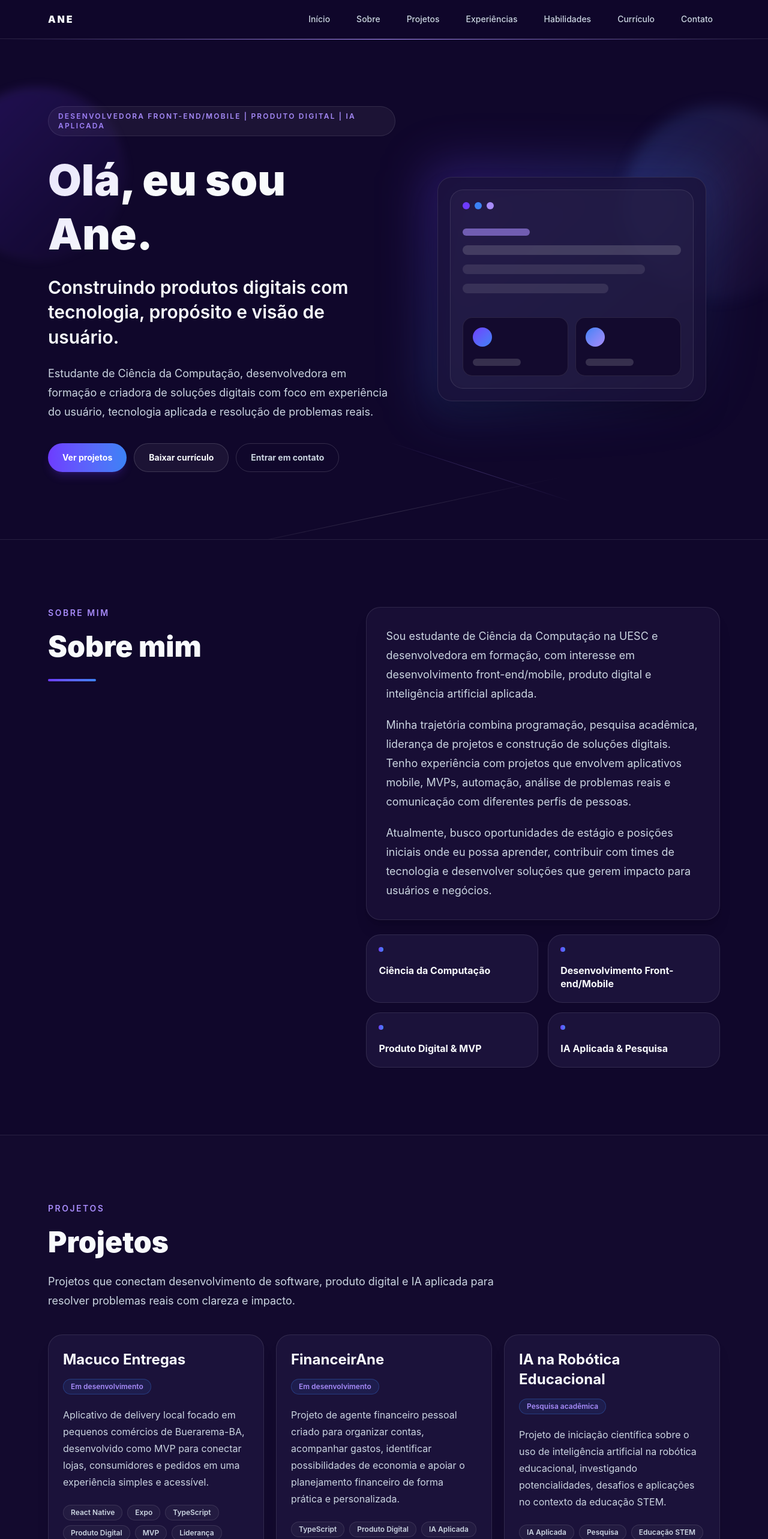
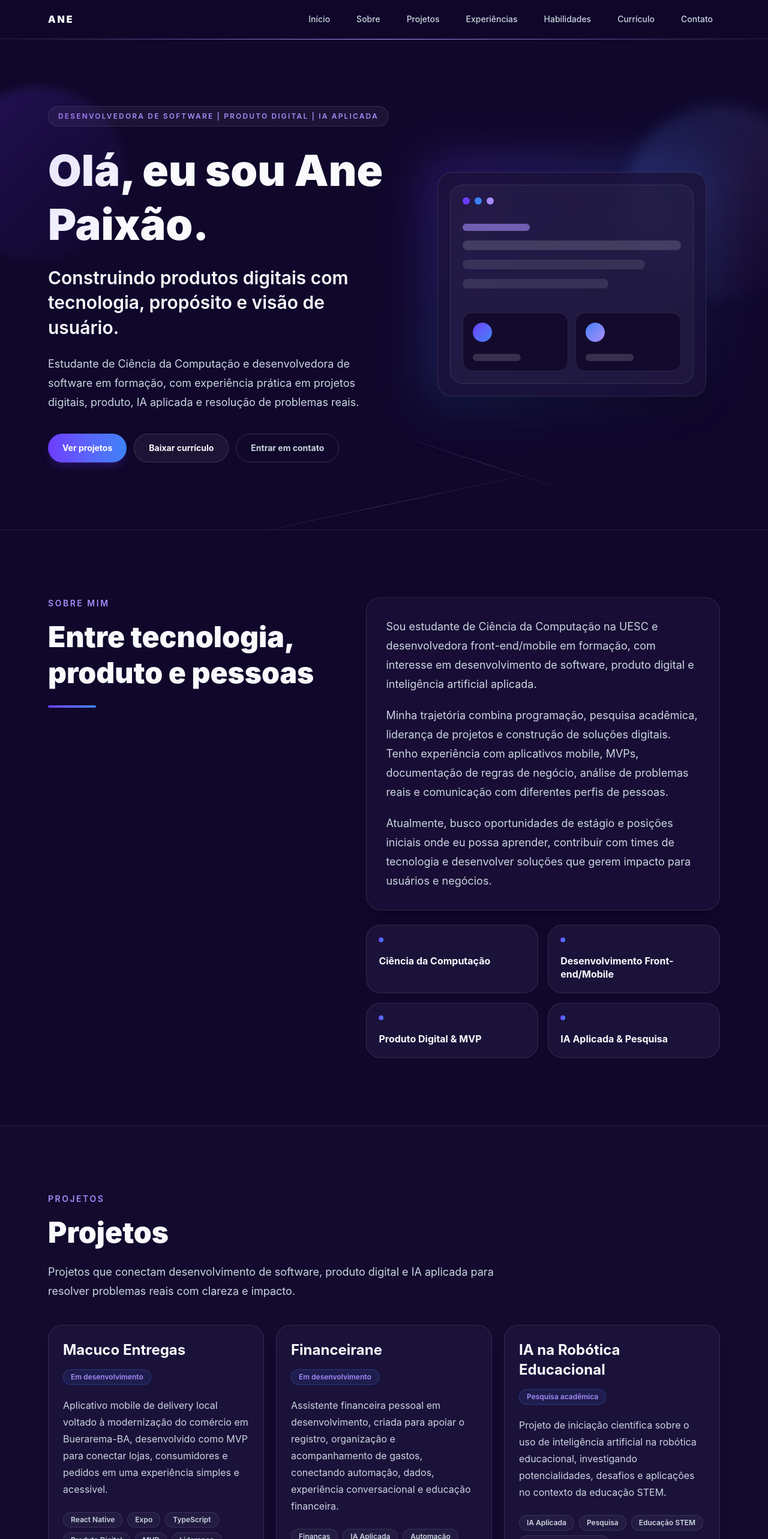
Before and after one commit to anepaixao/portfolio-ane-paixao, a React (Vite) app: page / in a window 1280 px wide. Shown: the top 2566 px of the page at 60% size. Built offline with nearby package versions, Linux system fonts and the light colour scheme.

Commit message:
copy: refine hero positioning

```diff
--- a/src/components/sections/About.tsx
+++ b/src/components/sections/About.tsx
@@ -21,7 +21,7 @@ export function About() {
             className="mt-4 text-3xl font-black leading-tight text-portfolio-text sm:text-4xl lg:text-5xl"
             id="about-title"
           >
-            Sobre mim
+            Entre tecnologia, produto e pessoas
           </h2>
           <div className="mt-6 h-1 w-20 rounded-full bg-gradient-to-r from-portfolio-purple to-portfolio-blue" />
         </div>
@@ -30,20 +30,20 @@ export function About() {
           <div className="rounded-3xl border border-white/10 bg-portfolio-card/75 p-6 shadow-xl shadow-black/10 sm:p-8">
             <div className="space-y-5 text-base leading-8 text-portfolio-muted sm:text-lg">
               <p>
-                Sou estudante de Ciência da Computação na UESC e desenvolvedora
-                em formação, com interesse em desenvolvimento front-end/mobile,
+                Sou estudante de Ciência da Computação na UESC e desenvolvedora front-end/mobile
+                em formação, com interesse em desenvolvimento de software,
                 produto digital e inteligência artificial aplicada.
               </p>
               <p>
-                Minha trajetória combina programação, pesquisa acadêmica,
-                liderança de projetos e construção de soluções digitais. Tenho
-                experiência com projetos que envolvem aplicativos mobile, MVPs,
-                automação, análise de problemas reais e comunicação com
-                diferentes perfis de pessoas.
+               Minha trajetória combina programação, pesquisa acadêmica,
+               liderança de projetos e construção de soluções digitais.
+               Tenho experiência com aplicativos mobile, MVPs, documentação
+               de regras de negócio, análise de problemas reais e
+               comunicação com diferentes perfis de pessoas.
               </p>
               <p>
-                Atualmente, busco oportunidades de estágio e posições iniciais
-                onde eu possa aprender, contribuir com times de tecnologia e
+                Atualmente, busco oportunidades de estágio e posições
+                iniciais onde eu possa aprender, contribuir com times de tecnologia e
                 desenvolver soluções que gerem impacto para usuários e negócios.
               </p>
             </div>
--- a/src/components/sections/Hero.tsx
+++ b/src/components/sections/Hero.tsx
@@ -14,11 +14,11 @@ export function Hero() {
       <div className="section-shell grid min-h-[calc(100svh-64px)] items-center gap-12 py-20 sm:py-24 lg:grid-cols-[1.08fr_0.92fr] lg:py-28">
         <div className="max-w-3xl">
           <p className="inline-flex rounded-full border border-white/10 bg-white/5 px-4 py-2 text-xs font-semibold uppercase tracking-[0.18em] text-portfolio-lilac">
-            Desenvolvedora Front-end/Mobile | Produto Digital | IA Aplicada
+           Desenvolvedora de Software | Produto Digital | IA Aplicada
           </p>
 
           <h1 className="mt-7 text-4xl font-black leading-tight text-portfolio-text sm:text-5xl lg:text-7xl">
-            Olá, eu sou Ane.
+            Olá, eu sou Ane Paixão.
           </h1>
 
           <p className="mt-6 max-w-2xl text-2xl font-semibold leading-snug text-portfolio-text sm:text-3xl">
@@ -27,9 +27,9 @@ export function Hero() {
           </p>
 
           <p className="mt-6 max-w-2xl text-base leading-8 text-portfolio-muted sm:text-lg">
-            Estudante de Ciência da Computação, desenvolvedora em formação e
-            criadora de soluções digitais com foco em experiência do usuário,
-            tecnologia aplicada e resolução de problemas reais.
+            Estudante de Ciência da Computação e desenvolvedora de software
+            em formação, com experiência prática em projetos digitais, produto,
+            IA aplicada e resolução de problemas reais.
           </p>
 
           <div className="mt-9 flex flex-col gap-3 sm:flex-row sm:flex-wrap">
--- a/src/data/projects.ts
+++ b/src/data/projects.ts
@@ -14,22 +14,22 @@ export const projects: Project[] = [
   {
     title: 'Macuco Entregas',
     description:
-      'Aplicativo de delivery local focado em pequenos comércios de Buerarema-BA, desenvolvido como MVP para conectar lojas, consumidores e pedidos em uma experiência simples e acessível.',
+      'Aplicativo mobile de delivery local voltado à modernização do comércio em Buerarema-BA, desenvolvido como MVP para conectar lojas, consumidores e pedidos em uma experiência simples e acessível.',
     tags: ['React Native', 'Expo', 'TypeScript', 'Produto Digital', 'MVP', 'Liderança'],
     highlights: [
       'Liderança na organização do produto e equipe',
       'Definição de escopo para MVP',
       'Construção de experiência mobile',
       'Regras de negócio para comércio local',
-      'Pensamento de produto e validação',
+      'Pensamento de produto e entendimento do comércio local',
     ],
     status: 'Em desenvolvimento',
   },
   {
-    title: 'FinanceirAne',
+    title: 'Financeirane',
     description:
-      'Projeto de agente financeiro pessoal criado para organizar contas, acompanhar gastos, identificar possibilidades de economia e apoiar o planejamento financeiro de forma prática e personalizada.',
-    tags: ['TypeScript', 'Produto Digital', 'IA Aplicada', 'Finanças', 'MVP'],
+      'Assistente financeira pessoal em desenvolvimento, criada para apoiar o registro, organização e acompanhamento de gastos, conectando automação, dados, experiência conversacional e educação financeira.',
+    tags: ['Finanças', 'IA Aplicada', 'Automação', 'Dados', 'Produto Digital'],
     highlights: [
       'Organização de contas e categorias financeiras',
       'Planejamento de funcionalidades do agente',
--- a/src/data/skills.ts
+++ b/src/data/skills.ts
@@ -9,7 +9,7 @@ export const skills: SkillCategory[] = [
     category: 'Desenvolvimento Front-end/Mobile',
     description:
       'Criação de interfaces e experiências digitais responsivas, com foco em usabilidade, organização de componentes e desenvolvimento mobile.',
-    skills: ['React', 'React Native', 'Expo', 'TypeScript', 'JavaScript', 'HTML', 'CSS', 'Tailwind CSS'],
+    skills: ['Git', 'GitHub', 'VS Code', 'Linux', 'Notion', 'Figma', 'Trello', 'Kanban', 'Documentação técnica'],
   },
   {
     category: 'Desenvolvimento de Software',
```
Also changed, not shown: 1 other file (tests, documents, lock files or other folders).
